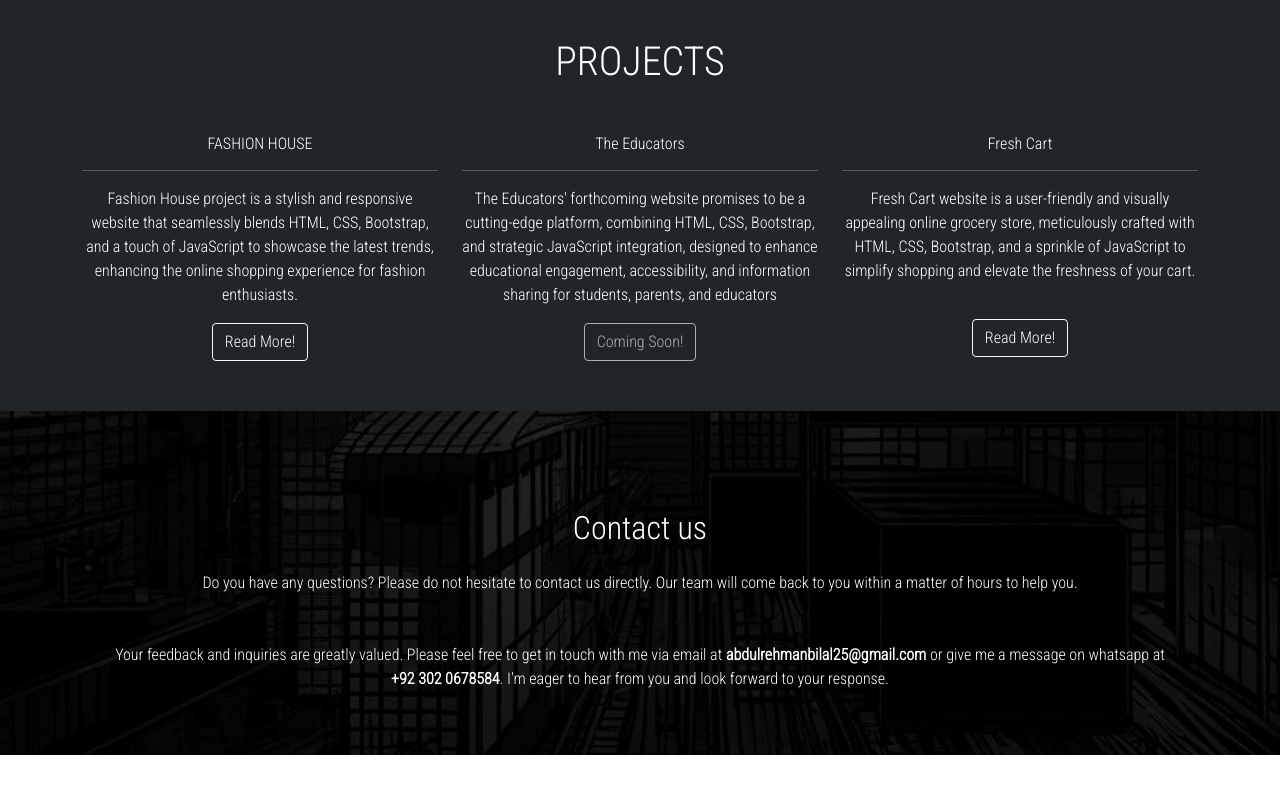
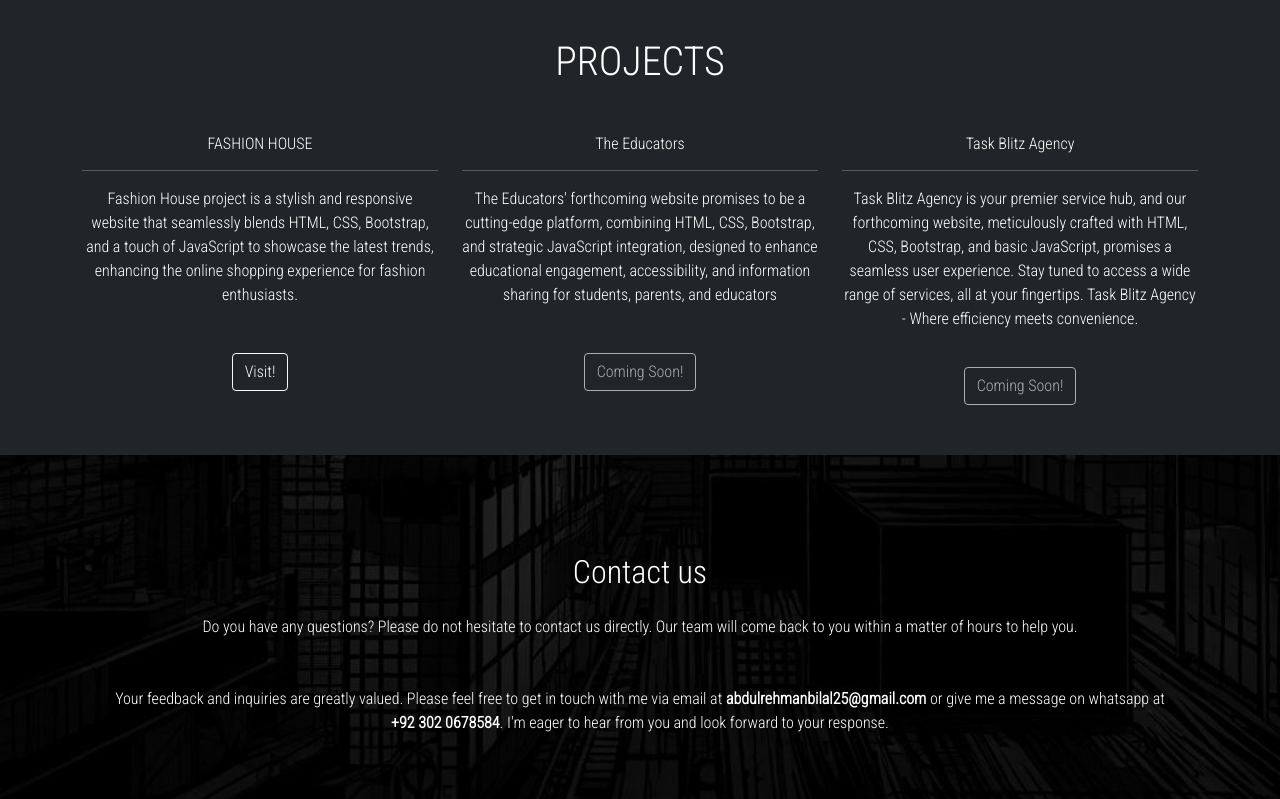
Before and after one commit to xMaan1/Portfolio-Website, a plain HTML site: page index.html in a window 1280 px wide. Shown: the part 1676-2475 px from the top of the page. Before the commit the page ends 2431 px from the top, so only its background shows below. Drawn offline with nearby package versions, Linux system fonts and the light colour scheme.

Commit message:
Minor Changes

```diff
--- a/index.html
+++ b/index.html
@@ -35,6 +35,9 @@
                             <a class="nav-link" href="#skills">SKILLS</a>
                         </li>
                         <li class="nav-item">
+                            <a class="nav-link" href="#faq">FAQ</a>
+                        </li>
+                        <li class="nav-item">
                             <a class="nav-link" href="#projects">PROJECTS</a>
                         </li>
                         <li class="nav-item">
@@ -48,7 +51,7 @@
         <div class="container text-center pt-4" class="position:absolute;">
             <p class="h4">HELLO</p>
             <p class="h1" style="letter-spacing: 30px;padding-bottom:30px;">SEE MY WORK</p>
-            <button class="btn btn-outline-light">Learn More!</button>
+            <a href="index.html"><button class="btn btn-outline-light">Learn More!</button></a>
         </div>
 
     </div>
@@ -104,7 +107,7 @@
         </div>
     </div>
     <!-- FAQ -->
-    <div class="container pt-4" style="padding:50px 0px;">
+    <div class="container pt-4" style="padding:50px 20px;" id="faq">
         <h1 class="text-center" style="padding-bottom:20px;">FAQ</h1>
         <ul>
             <li>
@@ -154,29 +157,32 @@
                 <div class="col-md-4">
                     <p class="h6">FASHION HOUSE</p>
                     <hr style="color:white;">
-                    <p>Fashion House project is a stylish and responsive website that seamlessly blends HTML, CSS,
+                    <p style="padding-bottom:30px;">Fashion House project is a stylish and responsive website that
+                        seamlessly blends HTML, CSS,
                         Bootstrap, and a touch of JavaScript to showcase the latest trends, enhancing the online
                         shopping
                         experience for fashion enthusiasts.</p>
-                    <button class="btn btn-outline-light">Read More!</button>
+                    <a href="https://xmaan1.github.io/fashion-house/" target="_blank"><button
+                            class="btn btn-outline-light">Visit!</button></a>
                 </div>
                 <div class="col-md-4">
                     <p class="h6">The Educators</p>
                     <hr style="color:white;">
-                    <p>The Educators' forthcoming website promises to be a cutting-edge platform, combining HTML, CSS,
+                    <p style="padding-bottom:30px;">The Educators' forthcoming website promises to be a cutting-edge
+                        platform, combining HTML, CSS,
                         Bootstrap, and strategic JavaScript integration, designed to enhance educational engagement,
                         accessibility, and information sharing for students, parents, and educators</p>
                     <button class="btn btn-outline-light disabled">Coming Soon!</button>
                 </div>
                 <div class="col-md-4">
-                    <p class="h6">Fresh Cart</p>
+                    <p class="h6">Task Blitz Agency</p>
                     <hr style="color:white;">
-                    <p style="padding-bottom:20px;">Fresh Cart website is a user-friendly and visually appealing online
-                        grocery store, meticulously
-                        crafted with HTML, CSS, Bootstrap, and a sprinkle of JavaScript to simplify shopping and elevate
-                        the
-                        freshness of your cart.</p>
-                    <button class="btn btn-outline-light">Read More!</button>
+                    <p style="padding-bottom:20px;">
+                        Task Blitz Agency is your premier service hub, and our forthcoming website, meticulously crafted
+                        with HTML, CSS, Bootstrap, and basic JavaScript, promises a seamless user experience. Stay tuned
+                        to access a wide range of services, all at your fingertips. Task Blitz Agency - Where efficiency
+                        meets convenience.</p>
+                    <button class="btn btn-outline-light disabled">Coming Soon!</button>
                 </div>
             </div>
         </div>
```
